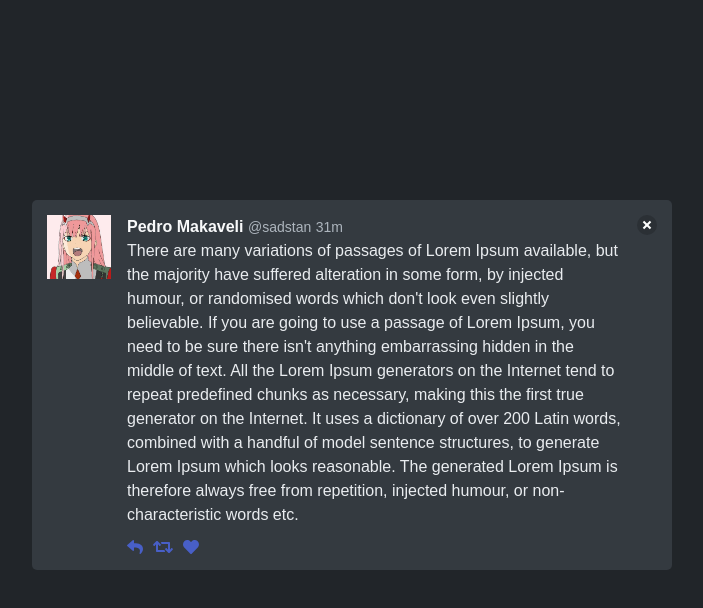
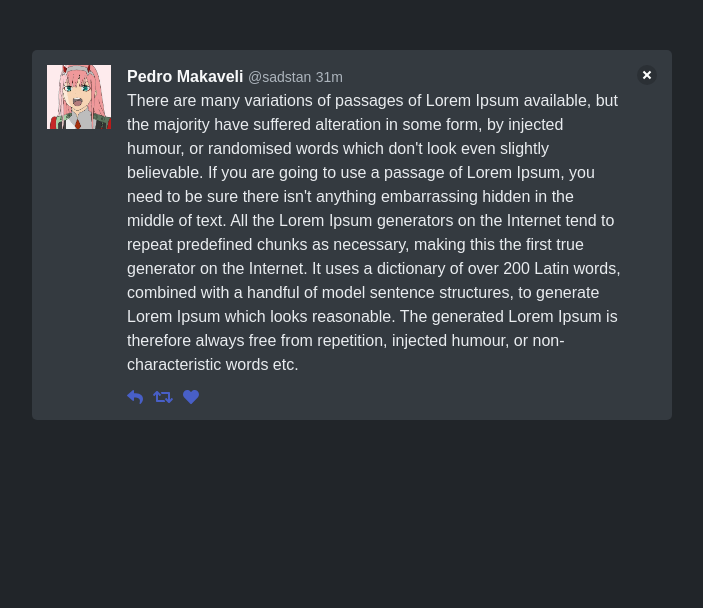
Before and after one commit to Sadstan/twitt-bulma, a plain HTML site: page index.html in a window 1280 px wide. Shown: the whole page, without its empty margins (288-991 px from the left). Drawn offline with nearby package versions, Linux system fonts and the light colour scheme.

Commit message:
Update estilo.css

```diff
--- a/estilo.css
+++ b/estilo.css
@@ -6,7 +6,7 @@ body{
     width: 50%;
     position: relative;
     margin: 0 auto;
-    top: 200px;
+    top: 50px;
     background: #343a40;
     padding: 15px 15px 15px 15px;
     border-radius: 5px;
```
